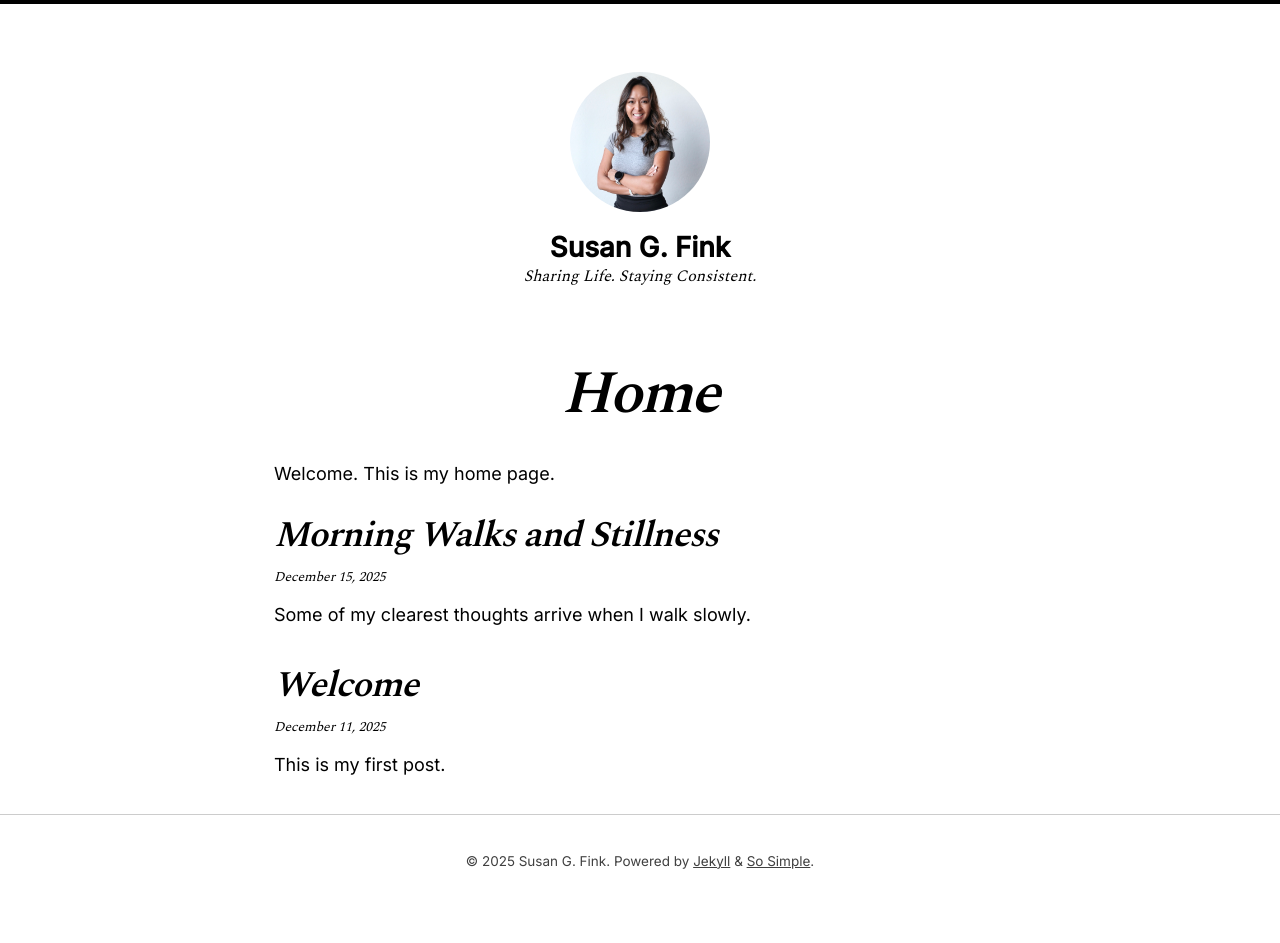
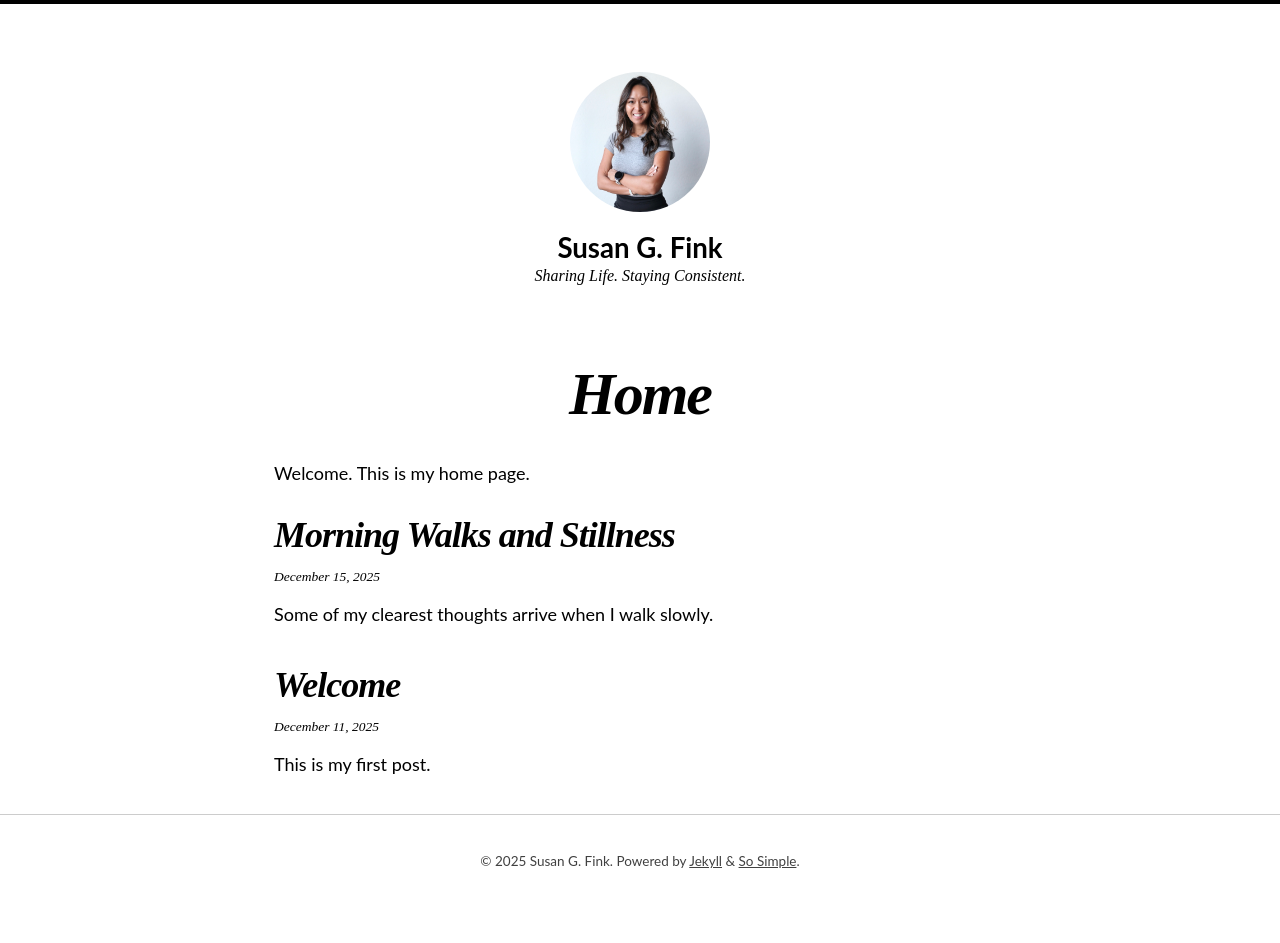
Before and after one commit to susangfink/site, a Jekyll site: the page built from index.md, in a window 1280 px wide. Built offline with Jekyll 4.4.1, drawn with Linux system fonts in a browser that asks for light colours; nearby versions of some CDN libraries.

Commit message:
Update _variables.scss

```diff
--- a/_sass/so-simple/_variables.scss
+++ b/_sass/so-simple/_variables.scss
@@ -38,8 +38,8 @@ $h6-min: ($base-font-size / $modular-scale-1) !default;
 $h6-max: ($base-font-size / $modular-scale-2) !default;
 
 /* Font Families */
-$serif-font-family: "Spectral", serif !default;
-$sans-serif-font-family: "Inter", sans-serif !default;
+$serif-font-family: "Merriweather", serif !default;
+$sans-serif-font-family: "Lato", sans-serif !default;
 $monospace-font-family: Menlo, Consolas, Monaco, "Courier New", Courier, monospace !default;
 
 $base-font: "Inter", -apple-system, BlinkMacSystemFont, "Segoe UI", Roboto, sans-serif;
```
